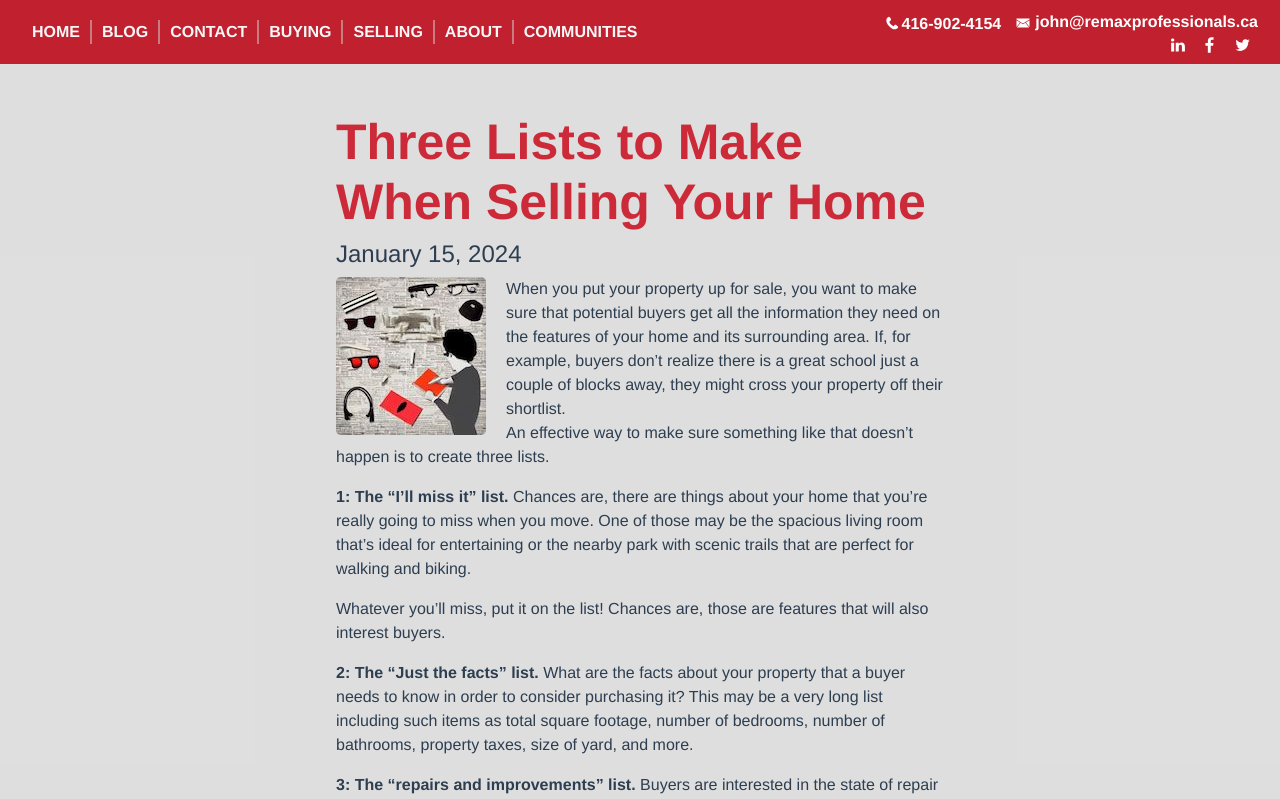
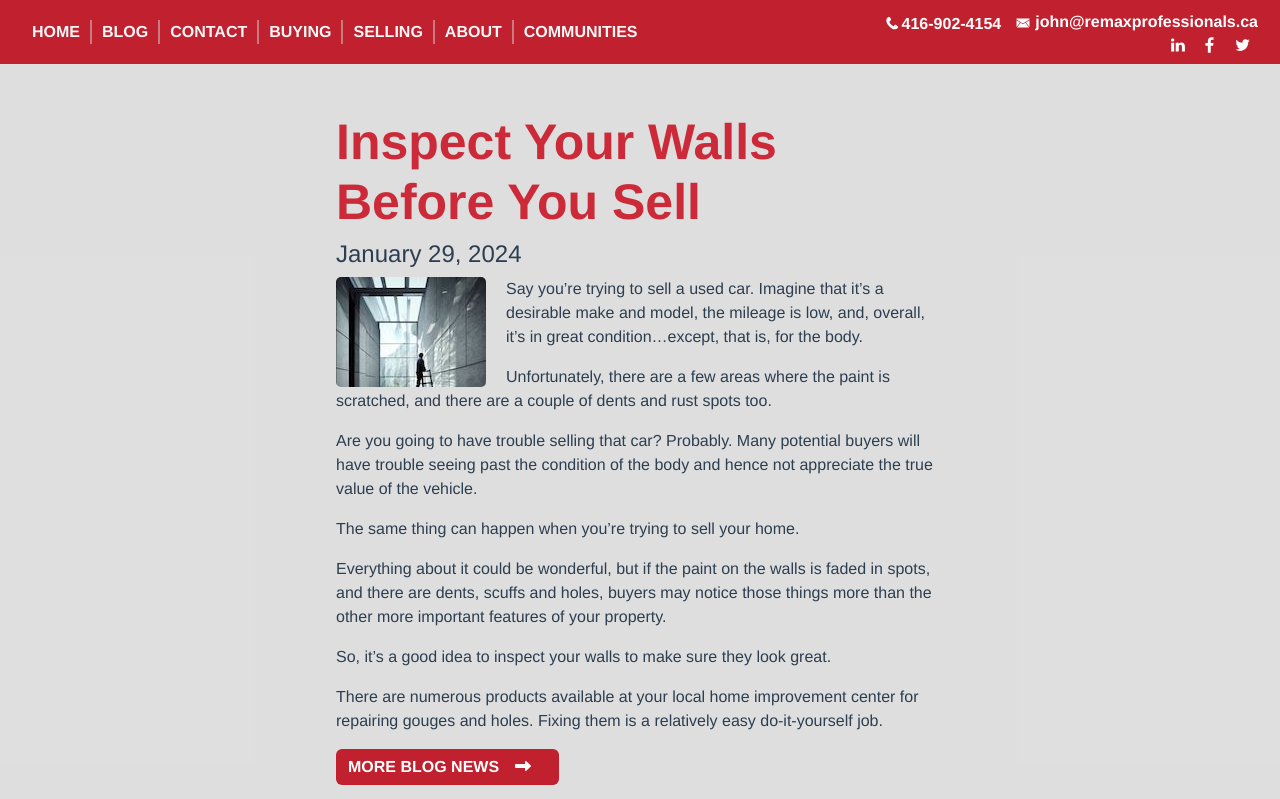
Before and after one commit to Sanparty/jmanucdoc-vue, a Vue app: page /blogposts/1 in a window 1280 px wide. Shown: the top 799 px of the page. Built offline with nearby package versions, Linux system fonts and the light colour scheme.

Commit message:
added blog 43

```diff
--- a/src/js/components/data/blogposts.ts
+++ b/src/js/components/data/blogposts.ts
@@ -768,7 +768,24 @@ const blogpost42: Blogpost = {
     image: "blog42.jpeg",
     imageAlt: "Homeowner making list"
 }
-const blogpostArray = [blogpost1, blogpost2, blogpost3, blogpost4, blogpost5, blogpost6, blogpost7, blogpost8, blogpost9, blogpost10, blogpost11, blogpost12, blogpost13, blogpost14, blogpost15, blogpost16, blogpost17, blogpost18, blogpost19, blogpost20, blogpost21, blogpost22, blogpost23, blogpost24, blogpost25, blogpost26, blogpost27, blogpost28, blogpost29, blogpost30, blogpost31, blogpost32, blogpost33, blogpost34, blogpost35, blogpost36, blogpost37, blogpost38, blogpost39, blogpost40, blogpost41, blogpost42];
+const blogpost43: Blogpost = {
+    id: "blog43",
+    blogName: "Inspect Your Walls Before You Sell",
+    author: "John Manucdoc",
+    date: "January 29, 2024",
+    paragraph1: "Say you’re trying to sell a used car. Imagine that it’s a desirable make and model, the mileage is low, and, overall, it’s in great condition…except, that is, for the body.",
+    content: `<p>Say you’re trying to sell a used car. Imagine that it’s a desirable make and model, the mileage is low, and, overall, it’s in great condition…except, that is, for the body.</p>
+    <p>Unfortunately, there are a few areas where the paint is scratched, and there are a couple of dents and rust spots too.</p>
+    <p>Are you going to have trouble selling that car? Probably. Many potential buyers will have trouble seeing past the condition of the body and hence not appreciate the true value of the vehicle.</p>
+    <p>The same thing can happen when you’re trying to sell your home.</p>
+    <p>Everything about it could be wonderful, but if the paint on the walls is faded in spots, and there are dents, scuffs and holes, buyers may notice those things more than the other more important features of your property.</p>
+    <p>So, it’s a good idea to inspect your walls to make sure they look great.</p>
+    <p>There are numerous products available at your local home improvement center for repairing gouges and holes. Fixing them is a relatively easy do-it-yourself job.</p>`,
+    link: "blogpost43.html",
+    image: "blog43.jpg",
+    imageAlt: "Homeowner looking at walls of house"
+}
+const blogpostArray = [blogpost1, blogpost2, blogpost3, blogpost4, blogpost5, blogpost6, blogpost7, blogpost8, blogpost9, blogpost10, blogpost11, blogpost12, blogpost13, blogpost14, blogpost15, blogpost16, blogpost17, blogpost18, blogpost19, blogpost20, blogpost21, blogpost22, blogpost23, blogpost24, blogpost25, blogpost26, blogpost27, blogpost28, blogpost29, blogpost30, blogpost31, blogpost32, blogpost33, blogpost34, blogpost35, blogpost36, blogpost37, blogpost38, blogpost39, blogpost40, blogpost41, blogpost42, blogpost43];
 
 export default blogpostArray
 
```
Also changed, not shown: src/assets/images/blog/blog43.jpg (added).
